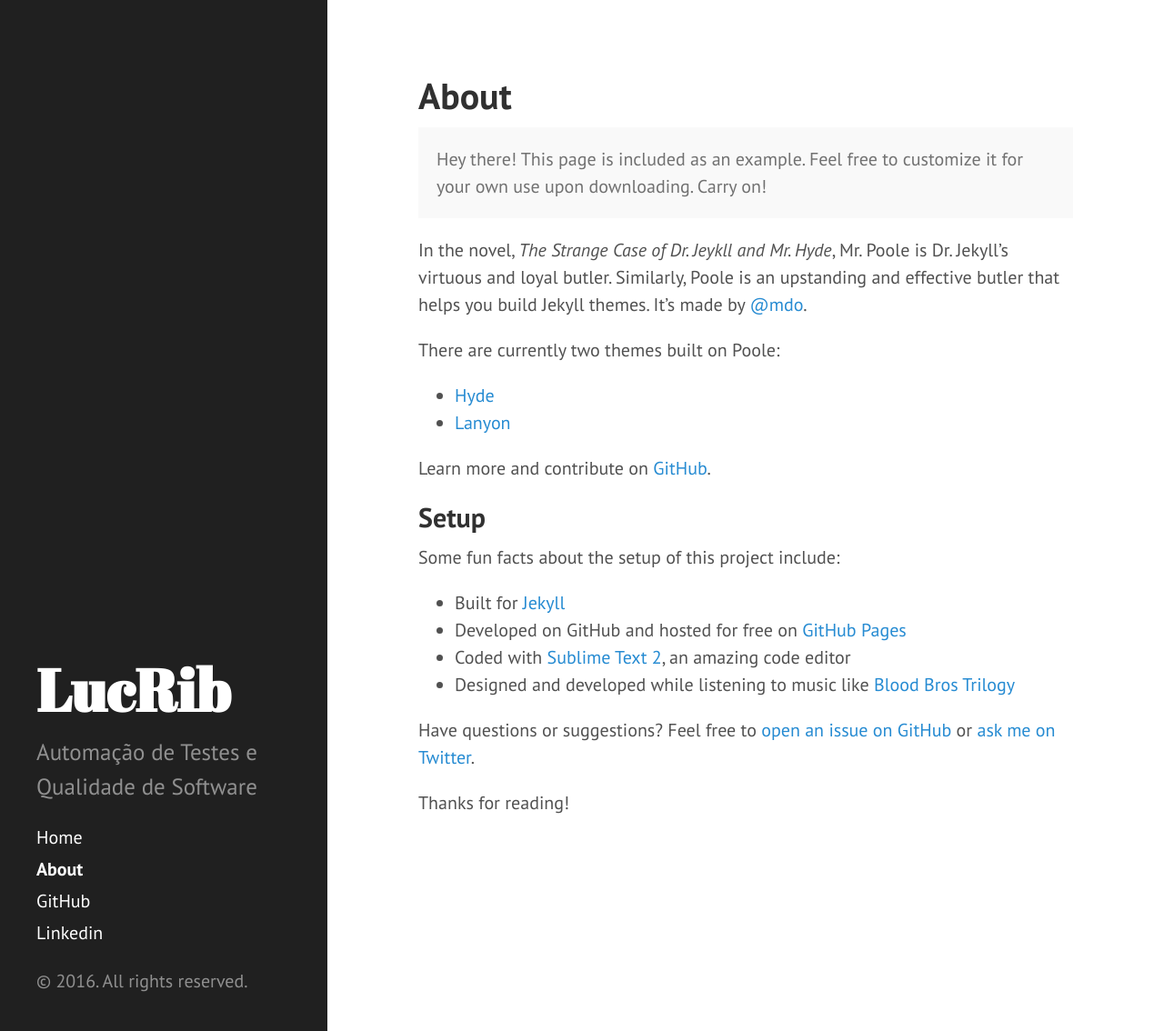
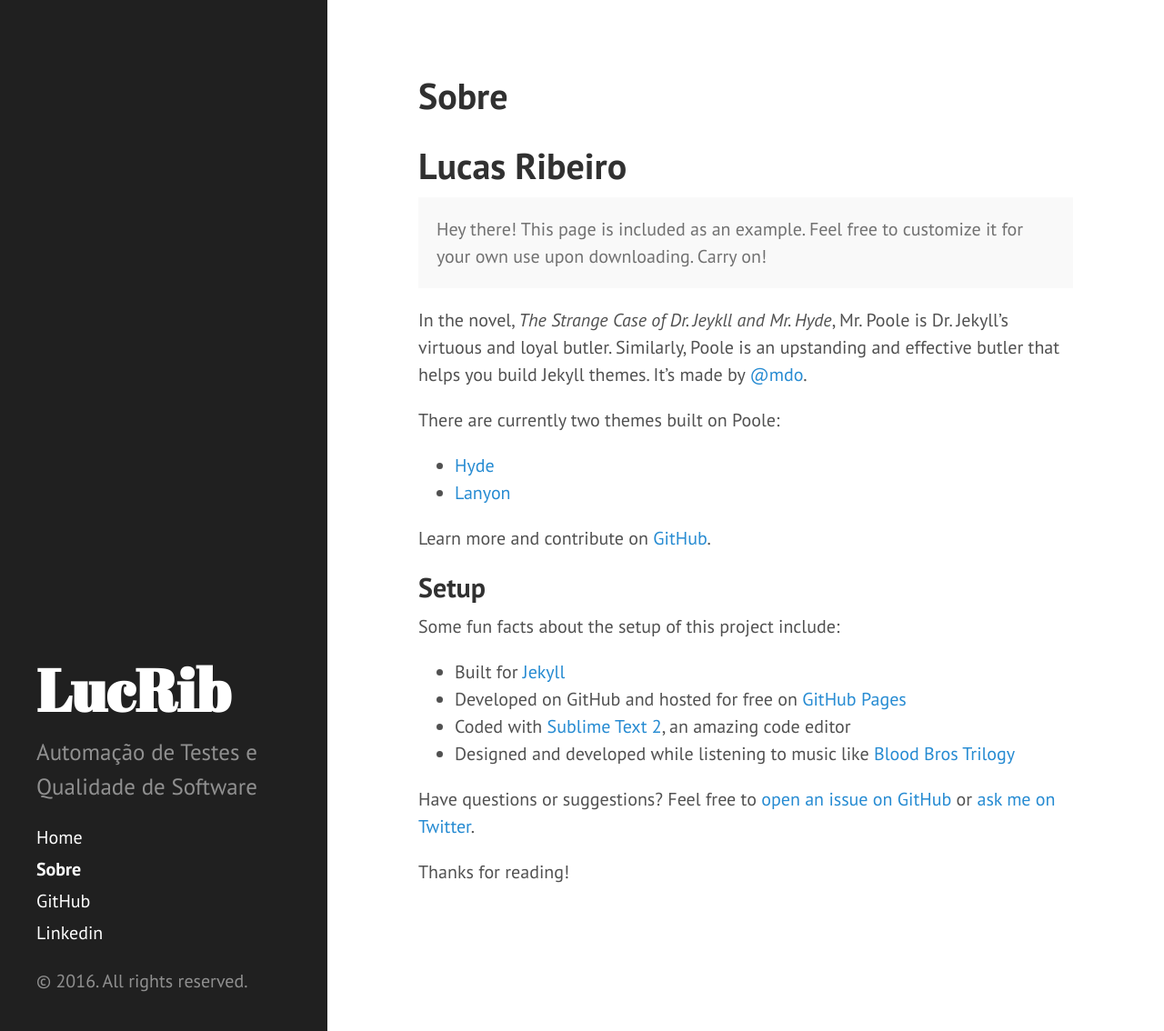
Before and after one commit to lucrib/blog, a Jekyll site: the page built from sobre.md, in a window 1280 px wide and 1134 px high. Shown: the whole window at 91% size. Built offline with Jekyll 4.4.1, drawn with Linux system fonts in a browser that asks for light colours.

Commit message:
Changes about to sobre

```diff
--- a/about.md
+++ b/sobre.md
@@ -1,7 +1,9 @@
 ---
 layout: page
-title: About
+title: Sobre
 ---
+
+# Lucas Ribeiro
 
 <p class="message">
   Hey there! This page is included as an example. Feel free to customize it for your own use upon downloading. Carry on!
```
